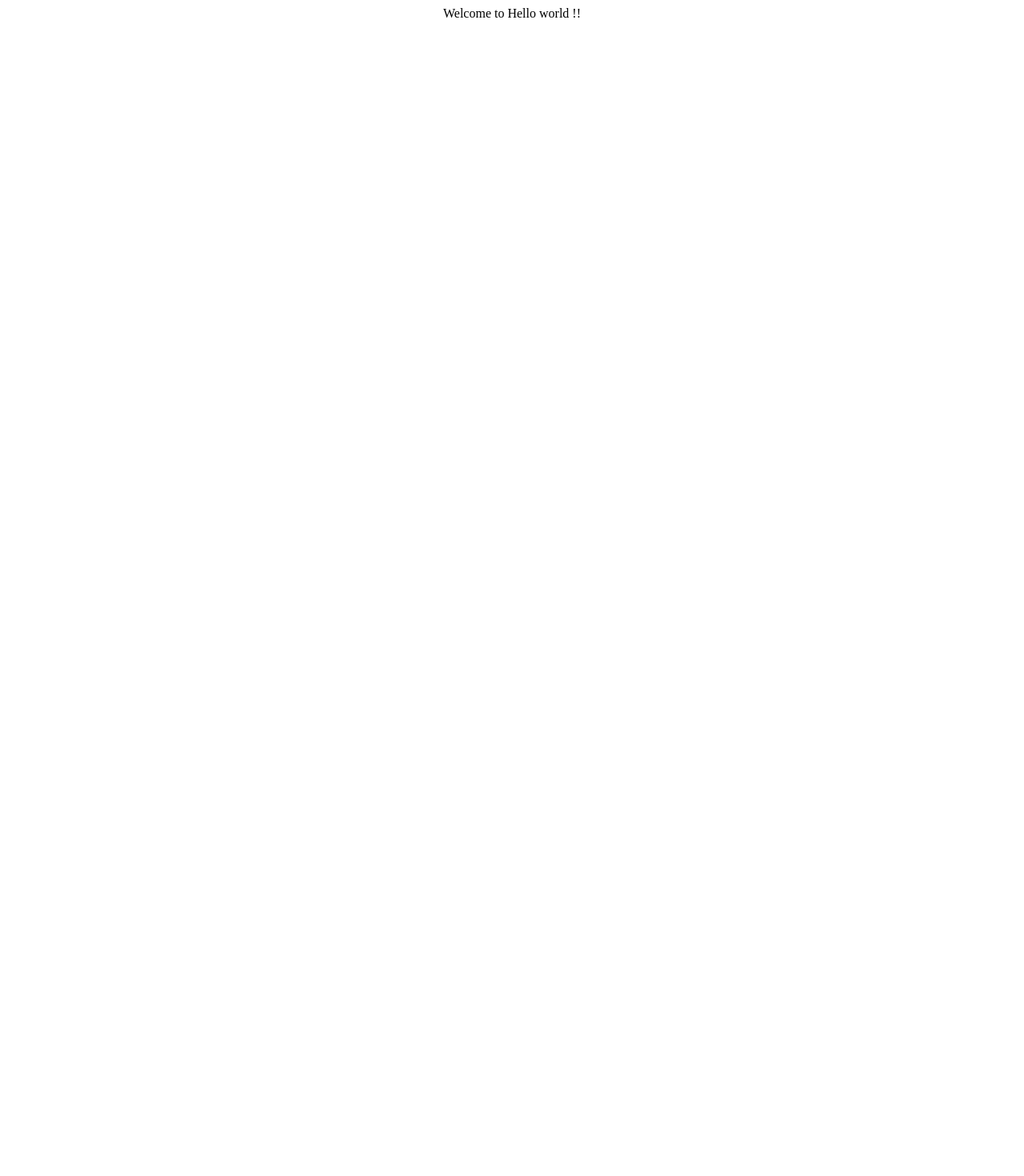
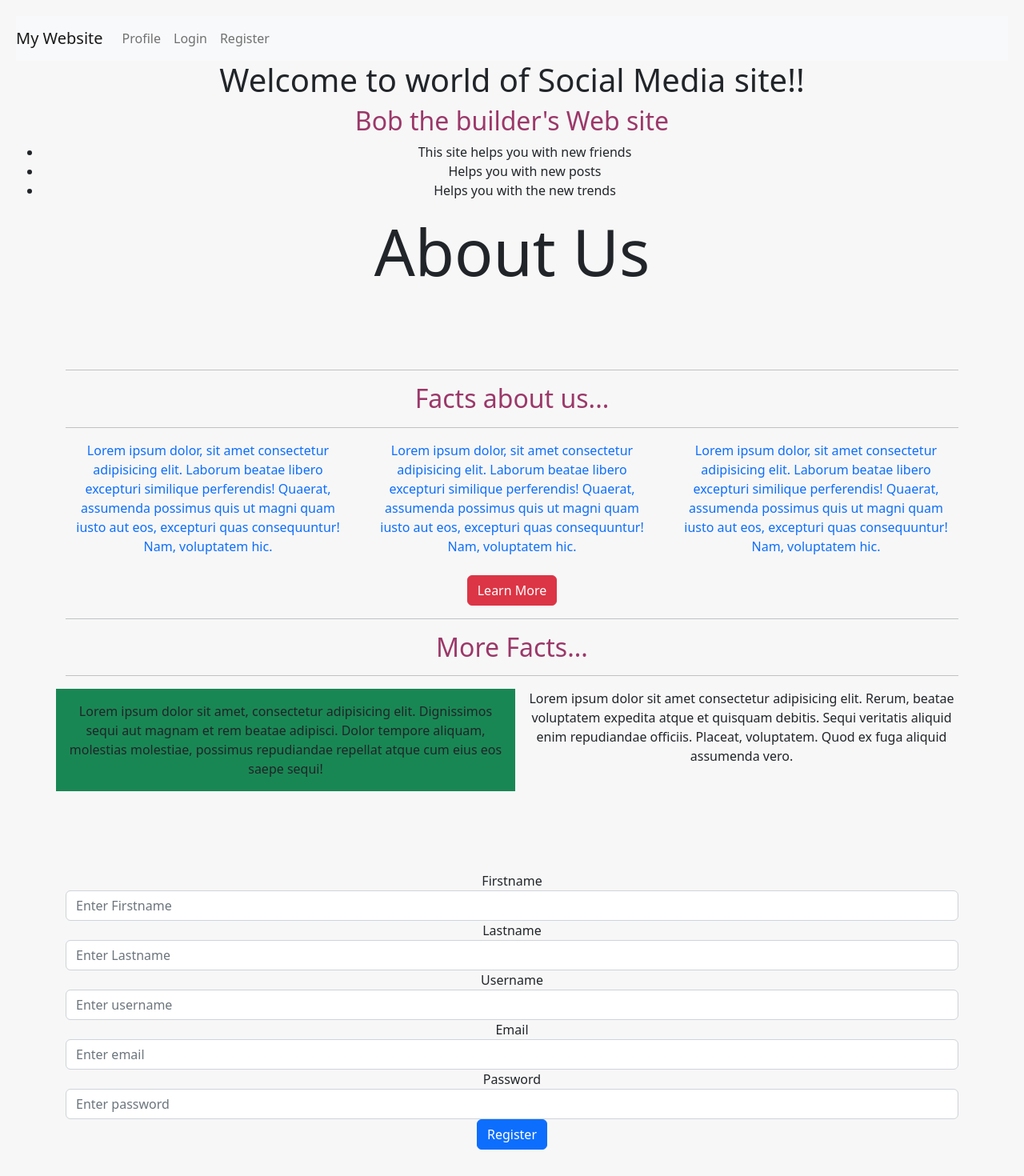
Before and after one commit to Bhavana6100/UIP, a React (Create React App) app in the folder client/: page / in a window 1280 px wide. Shown: the top 1470 px of the page at 80% size. Before the commit the page ends 800 px from the top, so only its background shows below. Built offline with nearby package versions, Linux system fonts and the light colour scheme.

Commit message:
All files are added to the project

```diff
--- a/client/public/index.html
+++ b/client/public/index.html
@@ -5,6 +5,7 @@
     <link rel="icon" href="%PUBLIC_URL%/favicon.ico" />
     <meta name="viewport" content="width=device-width, initial-scale=1" />
     <meta name="theme-color" content="#000000" />
+
     <meta
       name="description"
       content="Web site created using create-react-app"
@@ -12,11 +13,14 @@
     <link rel="apple-touch-icon" href="%PUBLIC_URL%/logo192.png" />
         <link rel="manifest" href="%PUBLIC_URL%/manifest.json" />
 
+        <link href="https://cdn.jsdelivr.net/npm/bootstrap@5.2.0-beta1/dist/css/bootstrap.min.css" rel="stylesheet" integrity="sha384-0evHe/X+R7YkIZDRvuzKMRqM+OrBnVFBL6DOitfPri4tjfHxaWutUpFmBp4vmVor" crossorigin="anonymous">
     <title>React App</title>
   </head>
   <body>
     <noscript>You need to enable JavaScript to run this app.</noscript>
     <div id="root"></div>
 
+
+    <script src="https://cdn.jsdelivr.net/npm/bootstrap@5.2.0-beta1/dist/js/bootstrap.bundle.min.js" integrity="sha384-pprn3073KE6tl6bjs2QrFaJGz5/SUsLqktiwsUTF55Jfv3qYSDhgCecCxMW52nD2" crossorigin="anonymous"></script>
   </body>
 </html>
--- a/client/src/App.css
+++ b/client/src/App.css
@@ -1,3 +1,11 @@
+body {
+  padding: 20px;
+}
+
+h2 {
+  color: rgb(155, 56, 105);
+}
+
 .App {
   text-align: center;
 }
@@ -11,6 +19,13 @@
   .App-logo {
     animation: App-logo-spin infinite 20s linear;
   }
+}
+body {
+  background-color: #f7f7f7;
+}
+
+.container {
+  margin-top: 100px;
 }
 
 .App-header {
--- a/client/src/App.js
+++ b/client/src/App.js
@@ -1,10 +1,36 @@
 
 import './App.css';
+import Books from "./components/Books.js";
+import About from "./components/About.js";
+import Navbar from './components/Navbar.js';
+import Register from './components/Register.js';
+import Login from "./components/Login.js";
+
+const books = [
+  {
+      id:3456,
+      title :"This site helps you with new friends"
+  },
+  {
+      id:51531,
+      title :"Helps you with new posts"
+  },
+  {
+      id:3456,
+      title :"Helps you with the new trends"
+  },
+]
 
 function App() {
   return (
     <div className="App">
-     Welcome to Hello world !!
+      <Navbar/>
+      <h1>Welcome to world of Social Media site!!</h1>
+     <Books books={books}/>
+      <About/>
+
+     <Register/>
+     <Login/>
     </div>
   );
 }
--- /dev/null
+++ b/client/src/components/About.js
@@ -0,0 +1,39 @@
+const About = () => {
+    return(
+      <div>
+        <h1 className="text-center display-1">About Us</h1>
+        <div className="container">
+          <hr />
+          <h2 className="text-center">Facts about us...</h2>
+          <hr />
+
+          <div className="row text-primary">
+            <div className="col-md">
+              Lorem ipsum dolor, sit amet consectetur adipisicing elit. Laborum beatae libero excepturi similique perferendis! Quaerat, assumenda possimus quis ut magni quam iusto aut eos, excepturi quas consequuntur! Nam, voluptatem hic.
+            </div>
+            <div className="col-md">
+              Lorem ipsum dolor, sit amet consectetur adipisicing elit. Laborum beatae libero excepturi similique perferendis! Quaerat, assumenda possimus quis ut magni quam iusto aut eos, excepturi quas consequuntur! Nam, voluptatem hic.
+            </div>
+            <div className="col-md">
+              Lorem ipsum dolor, sit amet consectetur adipisicing elit. Laborum beatae libero excepturi similique perferendis! Quaerat, assumenda possimus quis ut magni quam iusto aut eos, excepturi quas consequuntur! Nam, voluptatem hic.
+            </div>
+          </div>
+          <button className="mt-4 btn btn-danger">Learn More</button>
+
+          <hr />
+          <h2 className="text-center">More Facts...</h2>
+          <hr />
+          <div className="row">
+            <div className="col-md bg-success p-3">
+              Lorem ipsum dolor sit amet, consectetur adipisicing elit. Dignissimos sequi aut magnam et rem beatae adipisci. Dolor tempore aliquam, molestias molestiae, possimus repudiandae repellat atque cum eius eos saepe sequi!
+            </div>
+            <div className="col-md">
+              Lorem ipsum dolor sit amet consectetur adipisicing elit. Rerum, beatae voluptatem expedita atque et quisquam debitis. Sequi veritatis aliquid enim repudiandae officiis. Placeat, voluptatem. Quod ex fuga aliquid assumenda vero.
+            </div>
+          </div>
+        </div>
+      </div>
+    );
+  }
+
+  export default About;
--- /dev/null
+++ b/client/src/components/Books.js
@@ -0,0 +1,18 @@
+const user= {
+    id:6356,
+    username:"Bob the builder"
+}
+
+const Books = (props) =>{
+    return (
+        <div>
+            <h2>{user.username}'s Web site</h2>
+            <ul>
+        { props.books.map((book) =>
+          <li key={book.id}>{book.title}</li>
+        ) }
+      </ul>
+             </div>
+    );
+}
+export default Books;
--- /dev/null
+++ b/client/src/components/Login.js
@@ -0,0 +1,17 @@
+const LoginForm = () => {
+    return (
+      <form className="container">
+        <div className="form-group" >
+          <label htmlFor="email">Email</label>
+          <input type="email" className="form-control" id="email" placeholder="Enter email/username" />
+        </div>
+        <div className="form-group">
+          <label htmlFor="password">Password</label>
+          <input type="password" className="form-control" id="password" placeholder="Enter password" />
+        </div>
+        <button type="submit" className="btn btn-primary">Login</button>
+      </form>
+    );
+  }
+
+  export default LoginForm;
--- /dev/null
+++ b/client/src/components/Navbar.js
@@ -0,0 +1,78 @@
+const Navbar = () => {
+
+    return (
+        <nav className="navbar navbar-expand-lg navbar-light bg-light">
+      <a className="navbar-brand" href="/">
+        My Website
+      </a>
+      <button
+        className="navbar-toggler"
+        type="button"
+        data-toggle="collapse"
+        data-target="#navbarNav"
+        aria-controls="navbarNav"
+        aria-expanded="false"
+        aria-label="Toggle navigation"
+      >
+        <span className="navbar-toggler-icon"></span>
+      </button>
+      <div className="collapse navbar-collapse" id="navbarNav">
+        <ul className="navbar-nav ml-auto">
+          <li className="nav-item">
+            <a className="nav-link" href="/">Profile
+            </a>
+          </li>
+          <li className="nav-item">
+            <a className="nav-link" href="/">Login
+            </a>
+          </li>
+          <li className="nav-item">
+            <a className="nav-link" href="/">Register
+            </a>
+          </li>
+        </ul>
+      </div>
+    </nav>
+  );
+  }
+
+  export default Navbar;
+
+
+
+
+
+// const Navbar = () => {
+
+//     return (
+//         <nav className="navbar navbar-expand-lg bg-body-tertiary">
+//         <div className="container-fluid">
+//           <a className="navbar-brand" href="#">Social Media</a>
+//           <button className="navbar-toggler" type="button" data-bs-toggle="collapse" data-bs-target="#navbarText" aria-controls="navbarText" aria-expanded="false" aria-label="Toggle navigation">
+//             <span className="navbar-toggler-icon"></span>
+//           </button>
+//           <div className="collapse navbar-collapse" id="navbarText">
+//             <ul className="navbar-nav">
+
+//               <li className="nav-item">
+//                 <Link className="nav-link" to="/register">Register</Link>
+//               </li>
+
+//               <li className="nav-item">
+//                 <a className="nav-link" href="#">Features</a>
+//               </li>
+//               <li className="nav-item">
+//                 <a className="nav-link" href="#">Pricing</a>
+//               </li>
+//               <li className="nav-item">
+//                 <a className="nav-link disabled" href="#">Disabled</a>
+//               </li>
+//             </ul>
+//           </div>
+
+//         </div>
+//       </nav>
+//     );
+//   }
+
+//   export default Navbar;
--- /dev/null
+++ b/client/src/components/Register.js
@@ -0,0 +1,29 @@
+const RegisterForm = () => {
+    return (
+      <form className="container">
+        <div className="form-group">
+          <label htmlFor="firstname">Firstname</label>
+          <input type="text" className="form-control" id="firstname" placeholder="Enter Firstname" />
+        </div>
+        <div className="form-group">
+          <label htmlFor="lastname">Lastname</label>
+          <input type="text" className="form-control" id="lastname" placeholder="Enter Lastname" />
+        </div>
+        <div className="form-group">
+          <label htmlFor="username">Username</label>
+          <input type="text" className="form-control" id="username" placeholder="Enter username" />
+        </div>
+        <div className="form-group">
+          <label htmlFor="email">Email</label>
+          <input type="email" className="form-control" id="email" placeholder="Enter email" />
+        </div>
+        <div className="form-group">
+          <label htmlFor="password">Password</label>
+          <input type="password" className="form-control" id="password" placeholder="Enter password" />
+        </div>
+        <button type="submit" className="btn btn-primary">Register</button>
+      </form>
+    );
+  }
+
+  export default RegisterForm;
```
